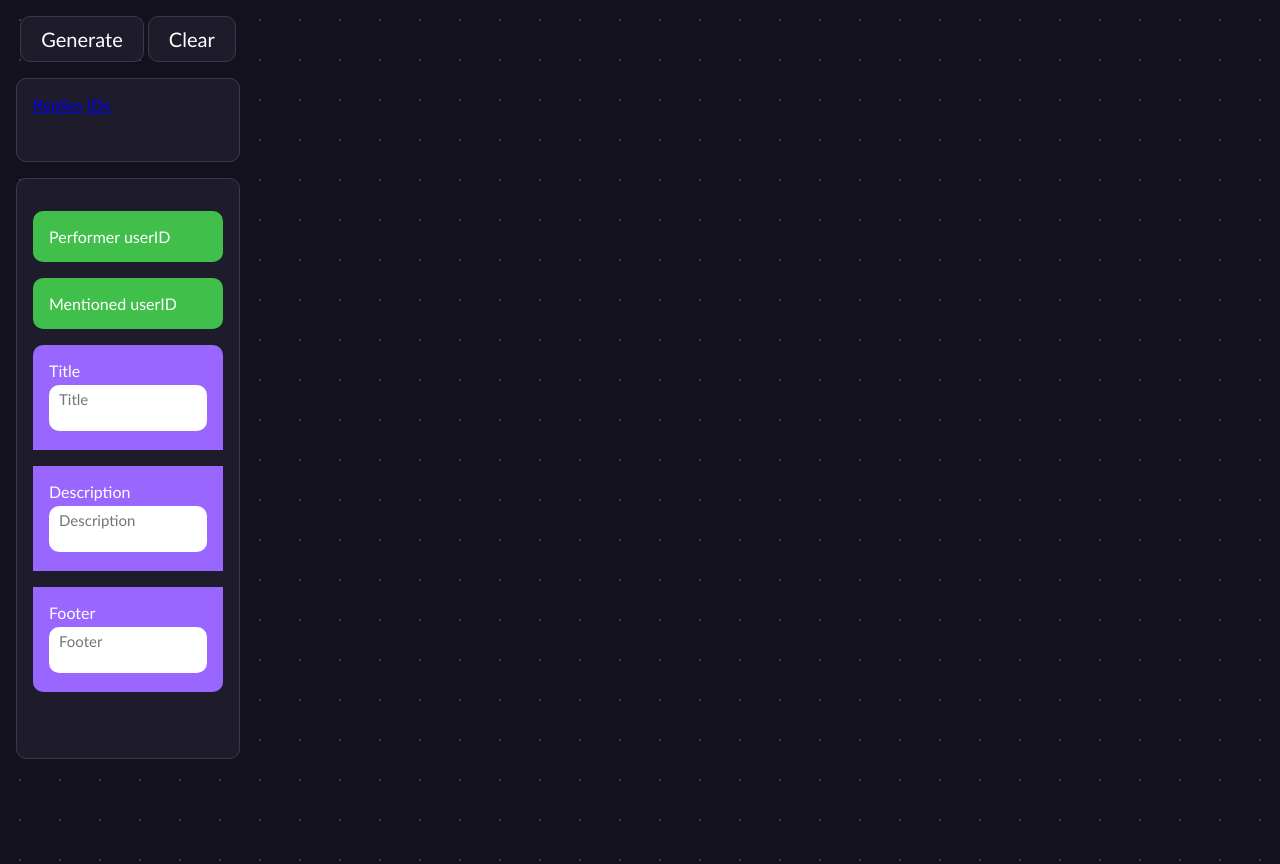
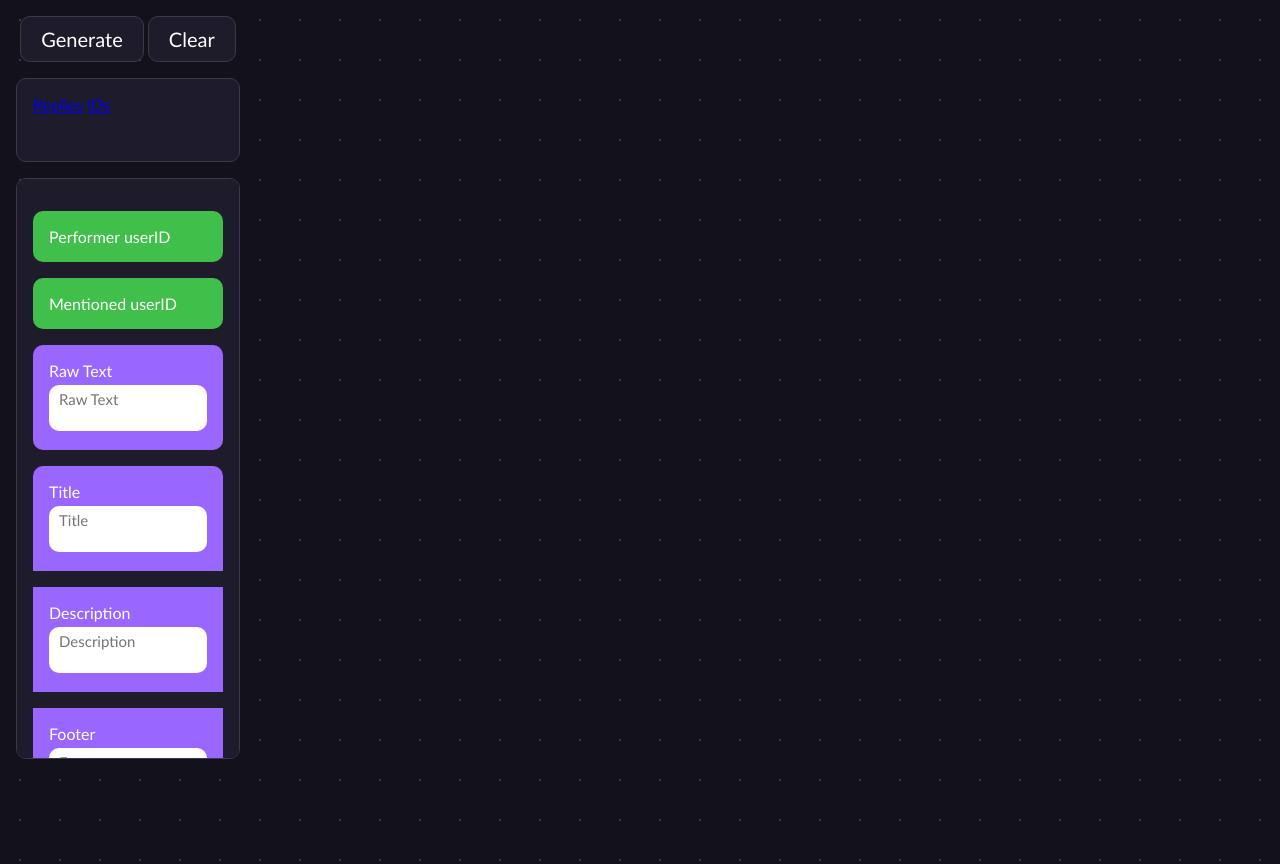
Before and after one commit to ToroEen/sdfbdfd, a Flask app: page / in a window 1280 px wide. Run offline with Flask 2, Linux system fonts and the light colour scheme.

Commit message:
Made block css more friendly for new blocks

```diff
--- a/static/css/blocks.css
+++ b/static/css/blocks.css
@@ -1,4 +1,5 @@
 .draggable {
+  text-align: left;
   padding: 1rem;
   cursor: move;
   border-radius: 10px;
@@ -22,31 +23,28 @@
   font-family: var(--font);
   font-size: 15px;
 }
-#b001, #b002, #b003, #b001c ,#b002c, #b003c {
+.reply {
   background: #9966ff;
 }
 #b004, #b005, #b004c, #b005c {
   background: #40bf4a;
 }
-#b001.draggable {
+.top.draggable {
   border-radius: 10px 10px 0px 0px;
 }
-#b002.draggable {
+.center.draggable {
   border-radius: 0px;
 }
-#b003.draggable {
+.bottom.draggable {
   border-radius: 0px 0px 10px 10px;
 }
 
-#b001c.draggable {
-  margin: 20px 0px 0px 0px;
-  border-radius: 10px 10px 0px 0px;
+.playground .top {
+  margin-bottom: 0px;
 }
-#b002c.draggable {
+.playground .center {
   margin: 0px;
-  border-radius: 0px;
 }
-#b003c.draggable {
-  margin: 0px 0px 20px 0px;
-  border-radius: 0px 0px 10px 10px;
+.playground .bottom {
+  margin-top: 0px;
 }
--- a/templates/index.html
+++ b/templates/index.html
@@ -32,9 +32,10 @@
         <p class="draggable" draggable="true" ondragstart="drag(event)" id="b005">Mentioned userID</p>
       </section>
       <section id="replies">
-        <p class="draggable" draggable="true" ondragstart="drag(event)" id="b001">Title &emsp;<textarea id="input" placeholder="Title" ondragover="allowDrop(event)"></textarea></p>
-        <p class="draggable" draggable="true" ondragstart="drag(event)" id="b002">Description &emsp;<textarea id="input" placeholder="Description" ondragover="allowDrop(event)"></textarea></p>
-        <p class="draggable" draggable="true" ondragstart="drag(event)" id="b003">Footer &emsp;<textarea id="input" placeholder="Footer" ondragover="allowDrop(event)"></textarea></p>
+        <p class="draggable reply" draggable="true" ondragstart="drag(event)" id="b006">Raw Text &emsp;<textarea id="input" placeholder="Raw Text" ondragover="allowDrop(event)"></textarea></p>
+        <p class="draggable reply top" draggable="true" ondragstart="drag(event)" id="b001">Title &emsp;<textarea id="input" placeholder="Title" ondragover="allowDrop(event)"></textarea></p>
+        <p class="draggable reply center" draggable="true" ondragstart="drag(event)" id="b002">Description &emsp;<textarea id="input" placeholder="Description" ondragover="allowDrop(event)"></textarea></p>
+        <p class="draggable reply bottom" draggable="true" ondragstart="drag(event)" id="b003">Footer &emsp;<textarea id="input" placeholder="Footer" ondragover="allowDrop(event)"></textarea></p>
       </section>
     </div>
   </div>
```
